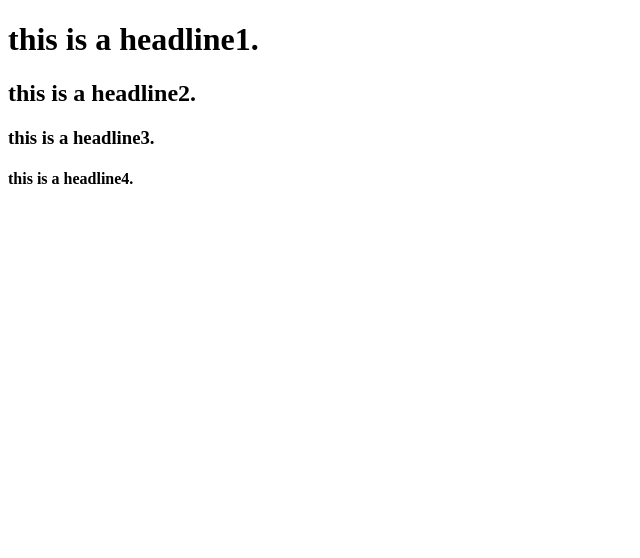
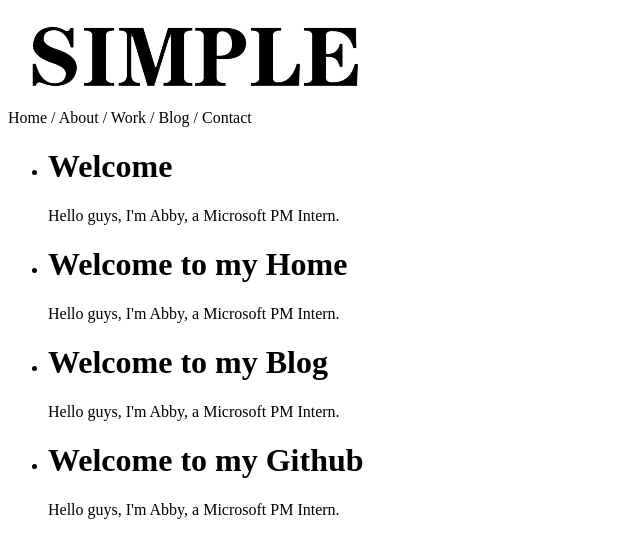
Before and after one commit to AbbyLiumm/learn_html, a plain HTML site: page index.html in a window 1280 px wide. Shown: the whole page, without its empty margins (0-640 px from the left). Drawn offline with Linux system fonts and the light colour scheme.

Commit message:
first_check_in

```diff
--- a/index.html
+++ b/index.html
@@ -7,10 +7,46 @@
     <title>Document</title>
 </head>
 <body>
-    <h1>this is a headline1.</h1>
-    <h2>this is a headline2.</h2>
-    <h3>this is a headline3.</h3>
-    <h4>this is a headline4.</h4>
+    <header>
+        <div>
+            <img src="image/LOGO.png" alt="LOGO" />
+        </div>
+        <nav>
+            Home / About / Work / Blog / Contact
+        </nav>
+    </header>
+    <div slide>
 
+    </div>
+    <div article >
+        <ul>
+            <li>
+                <h1>Welcome</h1>
+                <p>Hello guys, I'm Abby, a Microsoft PM Intern.</p>
+            </li>
+
+            <li>
+                <h1>Welcome to my Home</h1>
+                <p>Hello guys, I'm Abby, a Microsoft PM Intern.</p>
+            </li>
+            <li>
+                <h1>Welcome to my Blog</h1>
+                <p>Hello guys, I'm Abby, a Microsoft PM Intern.</p>
+            </li>
+            <li>
+                <h1>Welcome to my Github</h1>
+                <p>Hello guys, I'm Abby, a Microsoft PM Intern.</p>
+            </li>
+        </ul>
+    </div>
+    <div picture >
+
+    </div>
+    <div get in touch >
+
+    </div>
+    <footer>
+
+    </footer>
 </body>
 </html>
```
Also changed, not shown: image/LOGO.png (added), image/cat3.gif (added), image/facebook.png (added), image/fence.png (added), image/github.png (added), image/mail.png (added), image/skype.png (added), image/speech-bubbles.png (added), image/term.png (added), 2 other files.
